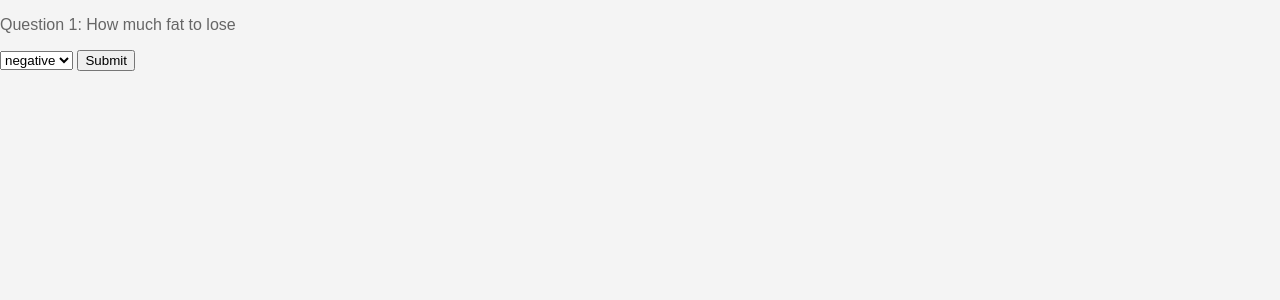
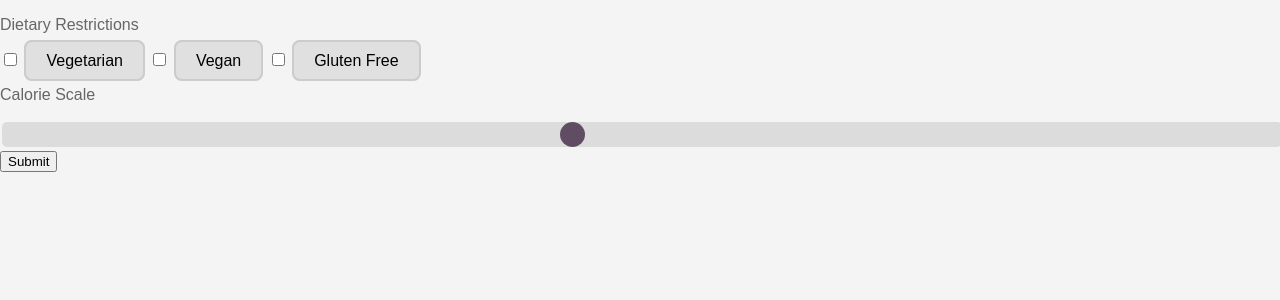
Before and after one commit to jasonglove/Mexl-Harmyny, a Flask app: page / in a window 1280 px wide. Shown: the top 300 px of the page. Run offline with Flask 3, Linux system fonts and the light colour scheme.

Commit message:
json, css, form stuff

```diff
--- a/app.py
+++ b/app.py
@@ -9,6 +9,7 @@ import re
 app = Flask(__name__)
 app.secret_key = 'secret'
 
+
 @app.route('/')
 def index():
     return render_template('index.html')
@@ -18,11 +19,16 @@ def save_quiz_answers():
     #Logic to save quiz answers
     if request.method == 'POST':
         #Retrieve the quiz answers from the form data
-        fat = request.form.get('fat')
+        dietary = request.form.getlist('dietary')
+        calorie = request.form.get('calorie')
         #Add more answers as needed
 
         #Save the quiz answers in session variables
-        session['fat_amount'] = fat
+        session['dietary'] = dietary
+        session['calorie'] = calorie
+
+        print("Session - Dietary:", session['dietary'])
+        print("Session - Calorie:", session['calorie'])
 
         #Redirect to the homepage after saving the answers
         return redirect(url_for('index'))
--- a/static/script.js
+++ b/static/script.js
@@ -1,3 +1,4 @@
+<<<<<<< Updated upstream
 function findRecipe() {
     // Get the URL input value
     var urlInput = document.getElementById('url').value;
@@ -28,3 +29,40 @@ function findRecipe() {
         console.error('Error:', error);
     });
 }
+=======
+// quiz_script.js
+
+document.addEventListener("DOMContentLoaded", function() {
+    const form = document.querySelector('form');
+
+    form.addEventListener('submit', function(event) {
+        event.preventDefault(); // Prevent the default form submission
+
+        // Collect form data
+        const formData = new FormData(form);
+
+        // Send form data to the server using AJAX
+        fetch('/save_quiz_answers', {
+            method: 'POST',
+            body: formData
+        })
+        .then(response => {
+            if (!response.ok) {
+                throw new Error('Error in saving quiz answers');
+            }
+
+        })
+        .then(() => {
+            // Handle successful response (if needed)
+            console.log('Quiz answers saved successfully');
+            // You can redirect or perform any other action here
+
+        })
+        .catch(error => {
+            // Handle errors
+            console.error('Error:', error);
+            // You can show an error message or perform any other action here
+        });
+    });
+});
+>>>>>>> Stashed changes
--- a/static/style.css
+++ b/static/style.css
@@ -21,3 +21,71 @@ h1 {
 p {
     color: #666;
 }
+
+<<<<<<< Updated upstream
+=======
+/* Style the button container */
+.button-container {
+    display: flex;
+    flex-wrap: wrap;
+    gap: 10px;
+  }
+  /* Hide the radio buttons */
+.button-container input[type="radio"] {
+    display: none;
+  }
+
+  /* Style the labels (buttons) */
+  .button-container label {
+    padding: 10px 20px;
+    background-color: #e0e0e0;
+    border: 2px solid #ccc;
+    border-radius: 8px;
+    cursor: pointer;
+    transition: background-color 0.3s ease;
+  }
+
+  /* Style the labels when hovered */
+  .button-container label:hover {
+    background-color: #ddd;
+  }
+
+  /* Style the labels when checked (selected) */
+  .button-container input[type="radio"]:checked + label {
+    background-color: #a0a0a0;
+  }
+
+  /* Style the slider */
+.slider {
+    -webkit-appearance: none;
+    appearance: none;
+    width: 100%;
+    height: 25px;
+    border-radius: 5px;
+    background: #d3d3d3;
+    outline: none;
+    opacity: 0.7;
+    -webkit-transition: .2s;
+    transition: opacity .2s;
+  }
+
+  /* Style the slider thumb */
+  .slider::-webkit-slider-thumb {
+    -webkit-appearance: none;
+    appearance: none;
+    width: 25px;
+    height: 25px;
+    border-radius: 50%;
+    background: #230727;
+    cursor: pointer;
+  }
+
+  .slider::-moz-range-thumb {
+    width: 25px;
+    height: 25px;
+    border-radius: 50%;
+    background: #230727;
+    cursor: pointer;
+  }
+
+>>>>>>> Stashed changes
--- a/templates/index.html
+++ b/templates/index.html
@@ -8,16 +8,26 @@
 </head>
 <body>
     <form method="post" action="{{ url_for('save_quiz_answers') }}">
-        <p>Question 1: How much fat to lose</p>
-        <select name="fat">
-            <option value="skinny">negative</option>
-            <option value="normal">none</option>
-            <option value="america">a bit</option>
-            <option value="fat">a lot</option>
-            <!-- Add more color options as needed -->
-        </select>
+        <p>Dietary Restrictions</p>
+        <div>
+            <input type="checkbox" name="dietary" value="vegetarian" id="vegetarian">
+            <label for="vegetarian" style="padding: 10px 20px; background-color: #e0e0e0; border: 2px solid #ccc; border-radius: 8px; cursor: pointer; transition: background-color 0.3s ease">Vegetarian</label>
+
+            <input type="checkbox" name="dietary" value="vegan" id="vegan">
+            <label for="vegan" style="padding: 10px 20px; background-color: #e0e0e0; border: 2px solid #ccc; border-radius: 8px; cursor: pointer; transition: background-color 0.3s ease">Vegan</label>
+
+            <input type="checkbox" name="dietary" value="gluten" id="gluten">
+            <label for="gluten" style="padding: 10px 20px; background-color: #e0e0e0; border: 2px solid #ccc; border-radius: 8px; cursor: pointer; transition: background-color 0.3s ease">Gluten Free</label>
+        </div>
+
+        <p>Calorie Scale</p>
+        <div class="slider-container">
+            <input type="range" min="1" max="10" value="5" class="slider" id="calorie slider" name="calorie">
+        </div>
 
         <input type="submit" value="Submit">
     </form>
+
+    <script src="{{ url_for('static', filename='script.js') }}"></script>
 </body>
 </html>
```
